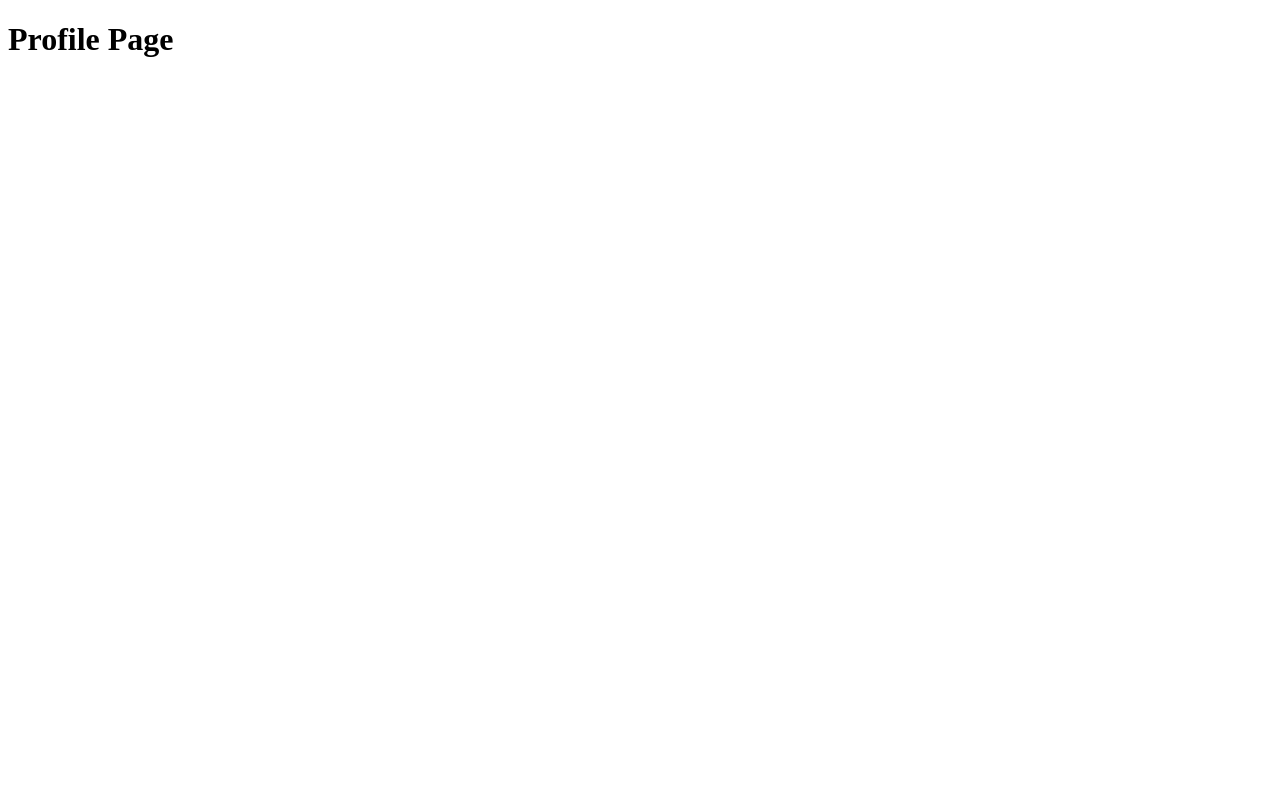
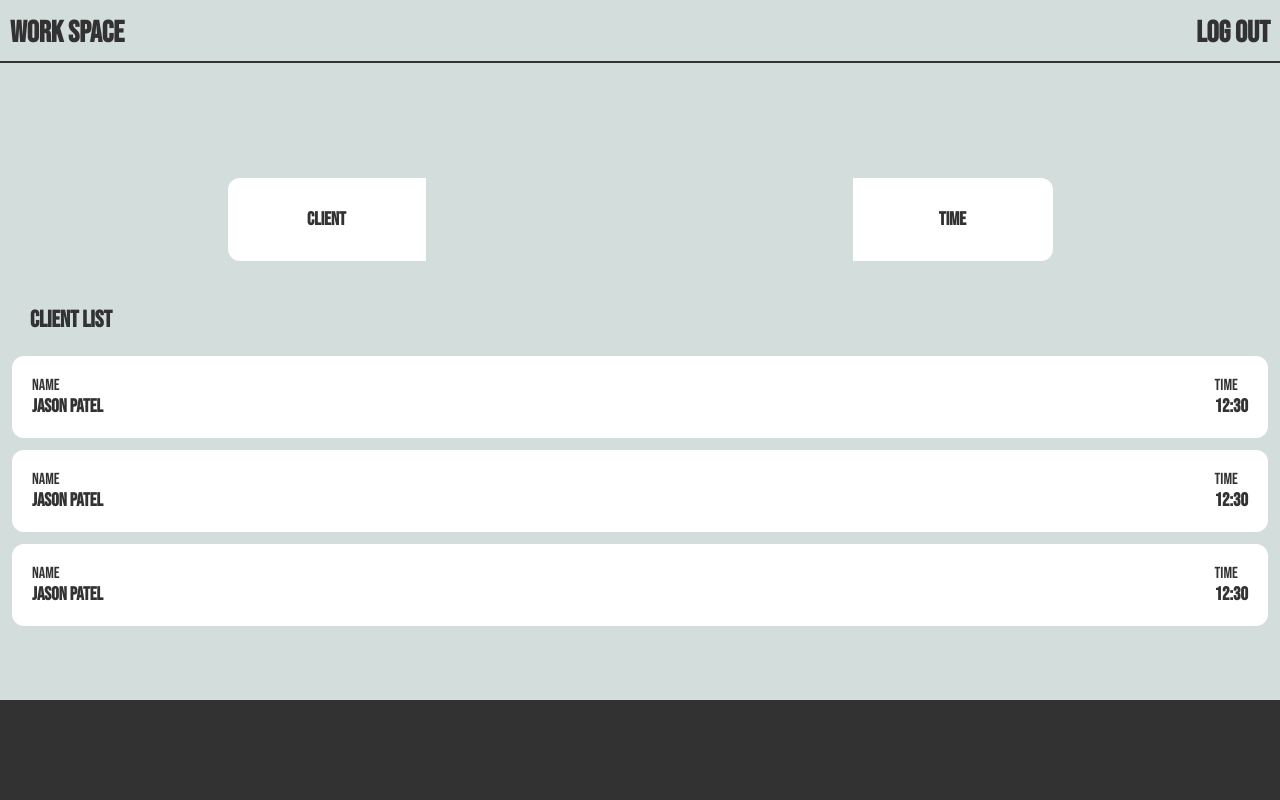
Before and after one commit to adeladigi/task-tracker, a Node server app: page /profile in a window 1280 px wide. Before the commit the page is almost empty. Run offline with Node 20, Linux system fonts and the light colour scheme; some libraries are stand-ins or nearby versions.

Commit message:
added layout to profile page

```diff
--- a/app.js
+++ b/app.js
@@ -85,8 +85,8 @@ app.post("/register", function(req, res){
 
 
 app.post("/login", function(req, res){
-    const emailTyped = req.body.email;
-    const passwordTyped = md5(req.body.password);
+    const emailTyped = req.body.emailTyped;
+    const passwordTyped = md5(req.body.passwordTyped);
 
     console.log(emailTyped)
 
--- /dev/null
+++ b/public/css/profilePage.css
@@ -0,0 +1,134 @@
+
+@import url('https://fonts.googleapis.com/css2?family=Bebas+Neue&display=swap');
+
+
+* {
+    margin: 0;
+    padding: 0px;
+}
+
+
+html, body {
+    height: 100%;
+    background-color: #D3DEDC;
+}
+
+.container {
+    min-height: 100%;
+}
+
+
+.main {
+    overflow: auto;
+    padding-bottom: 100px;
+}
+
+.nav {
+    padding-top: 15px;
+    padding-bottom: 10px;
+    border-bottom: 2px solid  #323232;
+    display: flex;
+    flex-direction: row;
+    justify-content: space-between;
+    text-align: center;
+}
+
+.nav-items {
+    margin-left: 10px;
+    margin-right: 10px;
+    font-size: 25px;
+    cursor: pointer;
+}
+
+.nav-items:hover {
+    color: #FFA400;
+}
+
+.nav h3 {
+    font-family: 'Bebas Neue', cursive;
+    font-size: 30px;
+    color: #323232;
+}
+
+.info-div-wrapper {
+    display: grid;
+    grid-template-columns: 200px 200px ;
+
+    justify-content: space-around;
+    position: relative;
+    top: 100px;
+    margin: 15px;
+
+
+}
+
+.info-div-1 {
+    padding: 30px;
+    background-color: #fff;
+    border-bottom-left-radius: 12px;
+    border-top-left-radius: 12px;
+    text-align: center;
+    margin-right: 2px;
+}
+
+.info-div-1 h3{
+    font-family: 'Bebas Neue', cursive;
+    color: #323232;
+}
+
+.info-div-2 {
+    padding: 30px;
+    background-color: #fff;
+    border-bottom-right-radius: 12px;
+    border-top-right-radius: 12px;
+    text-align: center;
+}
+
+.info-div-2 h3{
+    font-family: 'Bebas Neue', cursive;
+    color: #323232;
+}
+
+.banner {
+    position: relative;
+    top: 100px;
+    margin: 0px;
+    /* border:1px solid #FFA400; */
+    font-size: 20px;
+    padding: 30px;
+}
+
+.banner h3 {
+    font-family: 'Bebas Neue', cursive;
+    color: #323232;
+}
+
+.client-wrapper {
+    display: flex;
+    flex-direction: row;
+    justify-content: space-between;
+    margin: 12px;
+    position: relative;
+    top: 80px;
+    padding: 20px;
+    background-color: #fff;
+    border-radius: 12px;
+}
+
+.client-wrapper h3, p{
+    font-family: 'Bebas Neue', cursive;
+    color: #323232;
+}
+
+.wrapper-div {
+
+}
+
+
+.footer {
+    position: relative;
+    height: 100px;
+    margin-top: -100px;
+    clear: both;
+    background-color: #323232;
+}
--- a/views/profilePage.ejs
+++ b/views/profilePage.ejs
@@ -5,11 +5,101 @@
     <meta http-equiv="X-UA-Compatible" content="IE=edge">
     <meta name="viewport" content="width=device-width, initial-scale=1.0">
     <title>Profile Page</title>
+
+    <link rel="stylesheet" href="css/profilePage.css">
+
+            <!-- font-awsome -->
+  <link rel="stylesheet" href="https://use.fontawesome.com/releases/v5.15.3/css/all.css" integrity="sha384-SZXxX4whJ79/gErwcOYf+zWLeJdY/qpuqC4cAa9rOGUstPomtqpuNWT9wdPEn2fk" crossorigin="anonymous">
+
+
 </head>
 <body>
 
-  <h1>Profile Page</h1>
 
 
+  <div class="container">
+    <div class="main">
+
+        <!-- starting nav  -->
+      <div class="nav">
+         <h3 class="nav-items" >Work Space</h3>
+         <h3 id="log-btn" class="nav-items">Log Out</h3>
+      </div>
+       <!-- ending nav  -->
+
+       <!-- starting info div  -->
+      <div class="info-div-wrapper">
+        <div class="info-div-1">
+          <h3>Client</h3>
+
+        </div>
+
+        <div class="info-div-2">
+          <h3>Time</h3>
+        </div>
+
+      </div>
+      <!-- ending info div  -->
+
+      <!-- starting banner -->
+      <div class="banner">
+          <h3>Client List</h3>
+      </div>
+      <!-- ending banner -->
+
+      <div class="client-wrapper">
+
+        <div class="wrapper-div">
+          <p>name</p>
+          <h3>Jason Patel</h3>
+        </div>
+
+        <div class="wrapper-div">
+          <p>time</p>
+          <h3>12:30</h3>
+        </div>
+
+      </div>
+
+
+      <div class="client-wrapper">
+
+        <div class="wrapper-div">
+          <p>name</p>
+          <h3>Jason Patel</h3>
+        </div>
+
+        <div class="wrapper-div">
+          <p>time</p>
+          <h3>12:30</h3>
+        </div>
+
+      </div>
+
+      <div class="client-wrapper">
+
+        <div class="wrapper-div">
+          <p>name</p>
+          <h3>Jason Patel</h3>
+        </div>
+
+        <div class="wrapper-div">
+          <p>time</p>
+          <h3>12:30</h3>
+        </div>
+
+      </div>
+
+
+
+    </div>
+
+  </div>
+
+  <footer class="footer">
+
+  </footer>
+
+           <script src="profilePage.js"></script>
 </body>
 </html>
```
Also changed, not shown: public/css/loginPage.css (+49 -4 lines), public/profilePage.js (added, +10 -0 lines), views/loginPage.ejs (+10 -3 lines).
